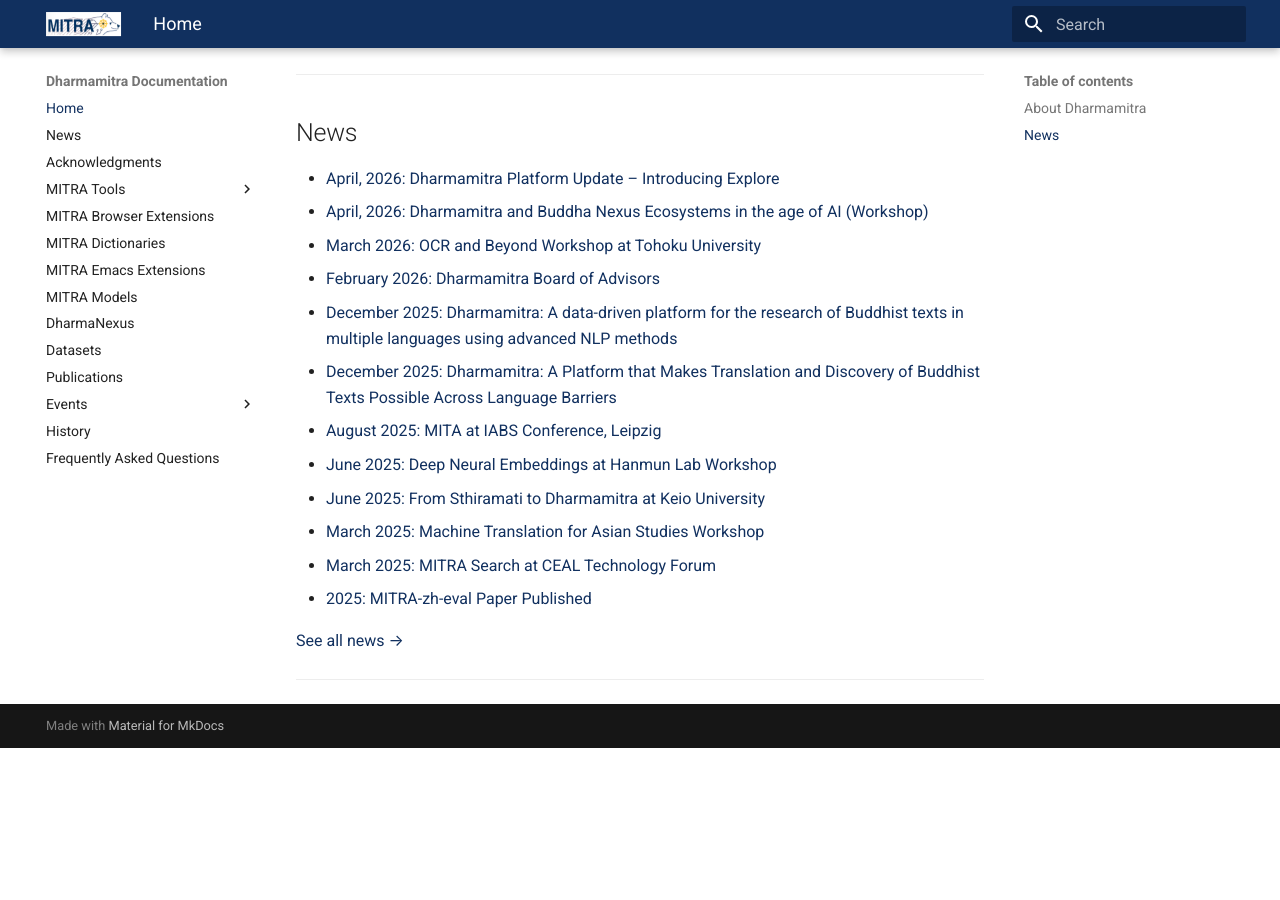
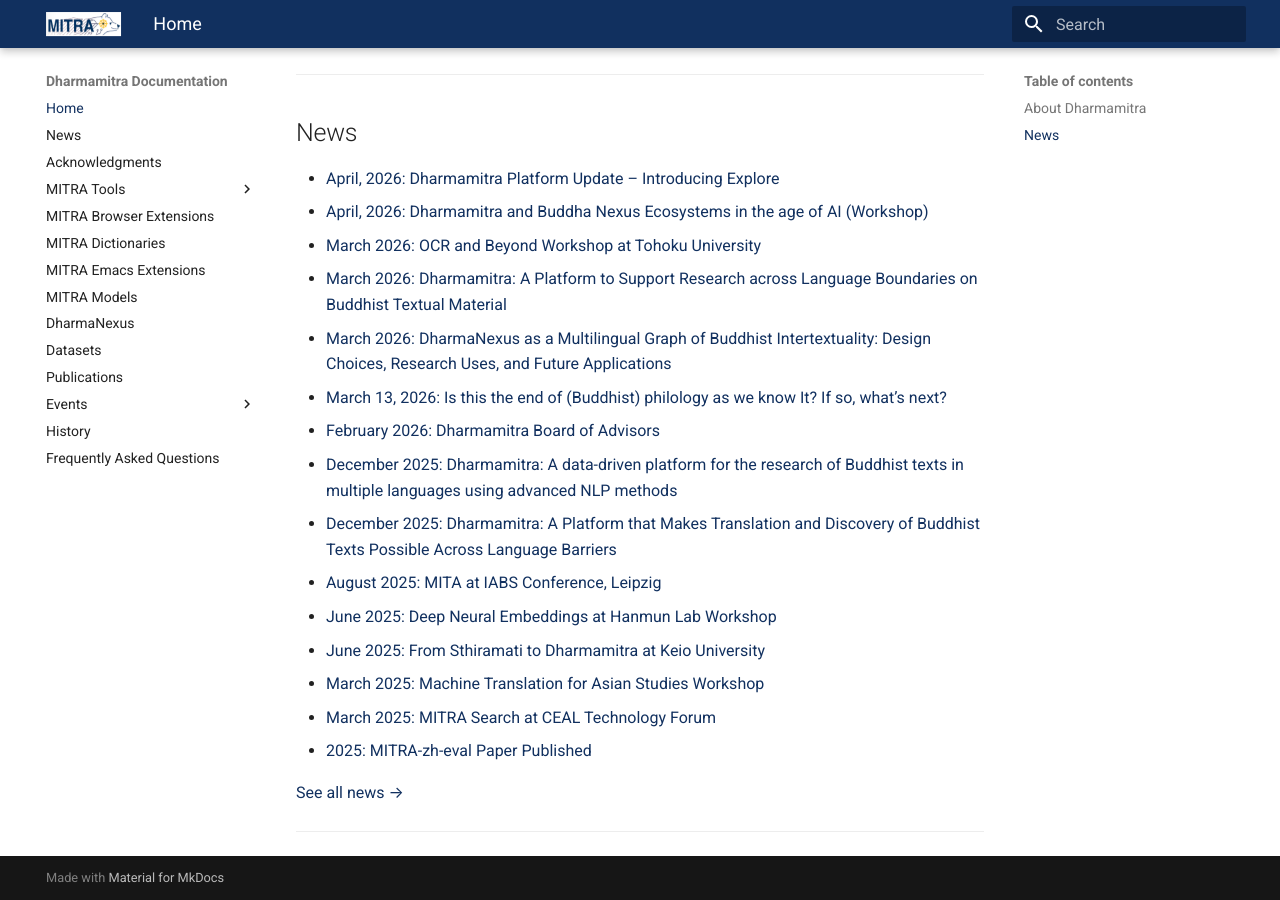
Before and after one commit to dharmamitra/dharmamitra-guides, an MkDocs documentation site: the page built from docs/index.md, in a window 1280 px wide and 900 px high, scrolled down 774 px. Built offline with MkDocs 1.6.1 and Material for MkDocs 9.7.7, drawn with Linux system fonts in a browser that asks for light colours; before the commit the page ends 1522 px from its top, so only the background shows below that.

Commit message:
Update index.md

```diff
--- a/docs/index.md
+++ b/docs/index.md
@@ -19,6 +19,9 @@
 - [April, 2026: Dharmamitra Platform Update – Introducing Explore](news.md#April-2026-Dharmamitra-Platform-Update–Introducing-Explore)
 - [April, 2026: Dharmamitra and Buddha Nexus Ecosystems in the age of AI (Workshop)](news.md#April-2026-Dharmamitra-and-Buddha-Nexus-Ecosystems-in-the-age-of-AI)
 - [March 2026: OCR and Beyond Workshop at Tohoku University](news.md#OCR-and-Beyond-Workshop-at-Tohoku-University)
+- [March 2026: Dharmamitra: A Platform to Support Research across Language Boundaries on Buddhist Textual Material](news.md#Dharmamitra-A-Platform-to-Support-Research)
+- [March 2026: DharmaNexus as a Multilingual Graph of Buddhist Intertextuality: Design Choices, Research Uses, and Future Applications](news.md#DharmaNexus-as-a-Multilingual-Graph-of-Buddhist-Intertextuality)
+- [March 13, 2026: Is this the end of (Buddhist) philology as we know It? If so, what’s next?](news.md#Is-this-the-end-of-(Buddhist)-philology-as-we-know-It-If-so-what’s-next)
 - [February 2026: Dharmamitra Board of Advisors](news.md#Dharmamitra-Board-of-Advisors)
 - [December 2025: Dharmamitra: A data-driven platform for the research of Buddhist texts in multiple languages using advanced NLP methods](news.md#Dharmamitra-A-data-driven-platform-for-the-research-of-Buddhist-texts-in-multiple-languages-using-advanced-NLP-methods)
 - [December 2025: Dharmamitra: A Platform that Makes Translation and Discovery of Buddhist Texts Possible Across Language Barriers](news.md#Dharmamitra-A-Platform-that-Makes-Translation-and-Discovery-of-Buddhist-Texts-Possible-Across-Language-Barriers)
```
